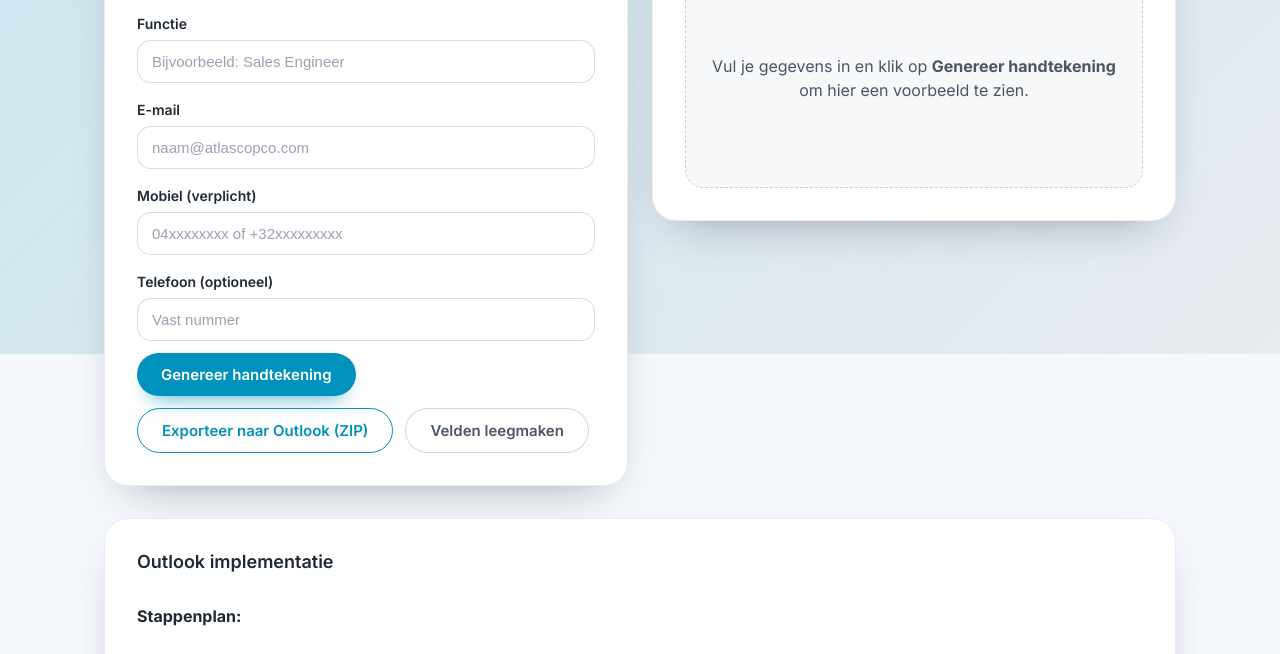
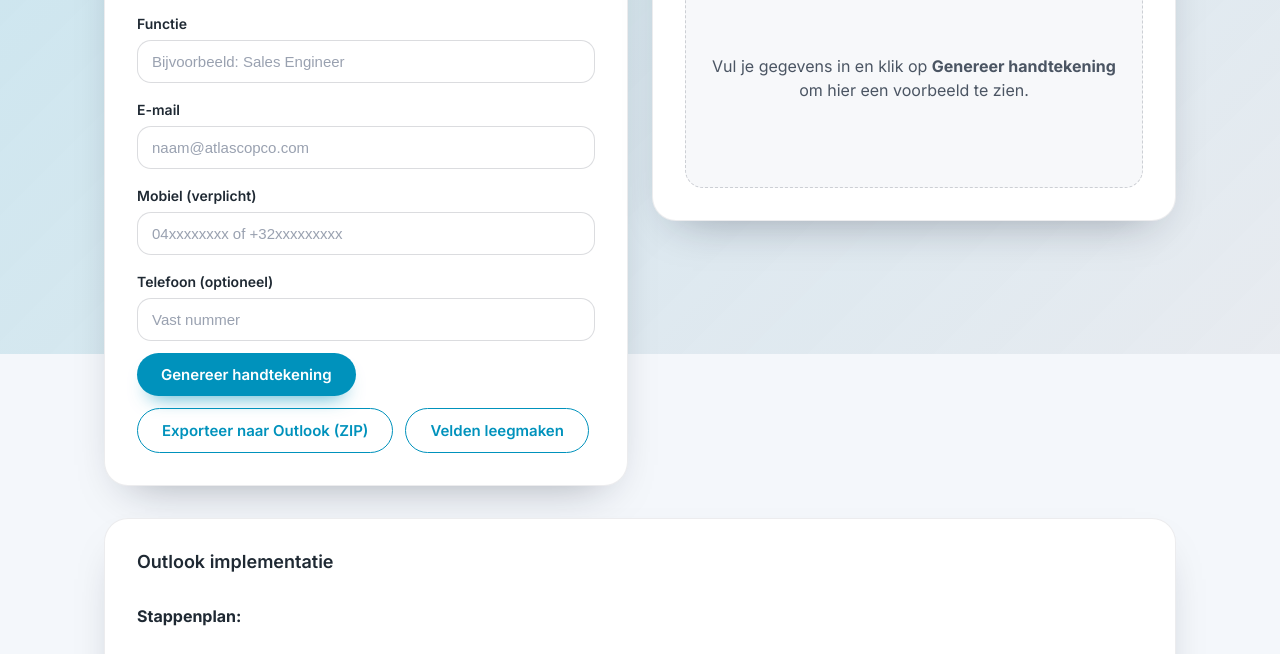
Before and after one commit to jphermans/acsignature, a plain HTML site: page index.html in a window 1280 px wide. Shown: the part 446-1100 px from the top of the page. Drawn offline with nearby package versions, Linux system fonts and the light colour scheme.

Commit message:
Align clear fields button style

```diff
--- a/index.html
+++ b/index.html
@@ -523,7 +523,7 @@
         <div class="actions">
           <button class="primary" type="button" onclick="generateSignature()">Genereer handtekening</button>
           <button class="secondary" type="button" onclick="exportAll()">Exporteer naar Outlook (ZIP)</button>
-          <button class="tertiary" type="button" onclick="clearForm()">Velden leegmaken</button>
+          <button class="secondary" type="button" onclick="clearForm()">Velden leegmaken</button>
         </div>
       </section>
 
```
Also changed, not shown: README.md.
